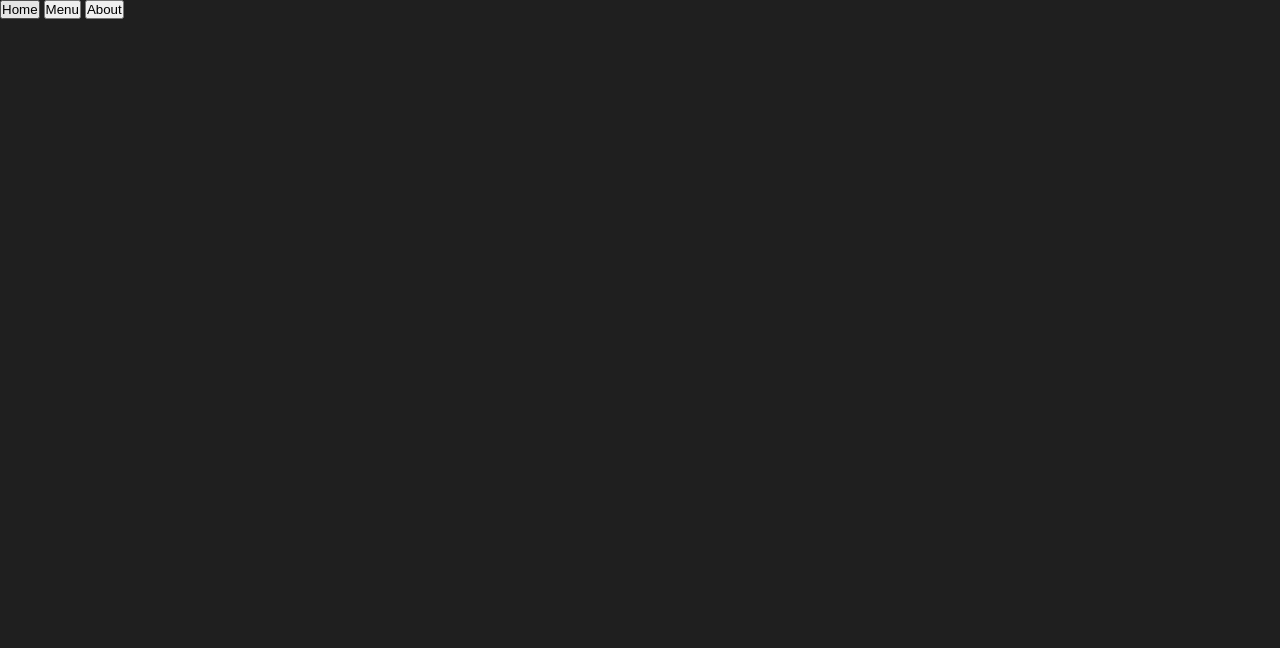
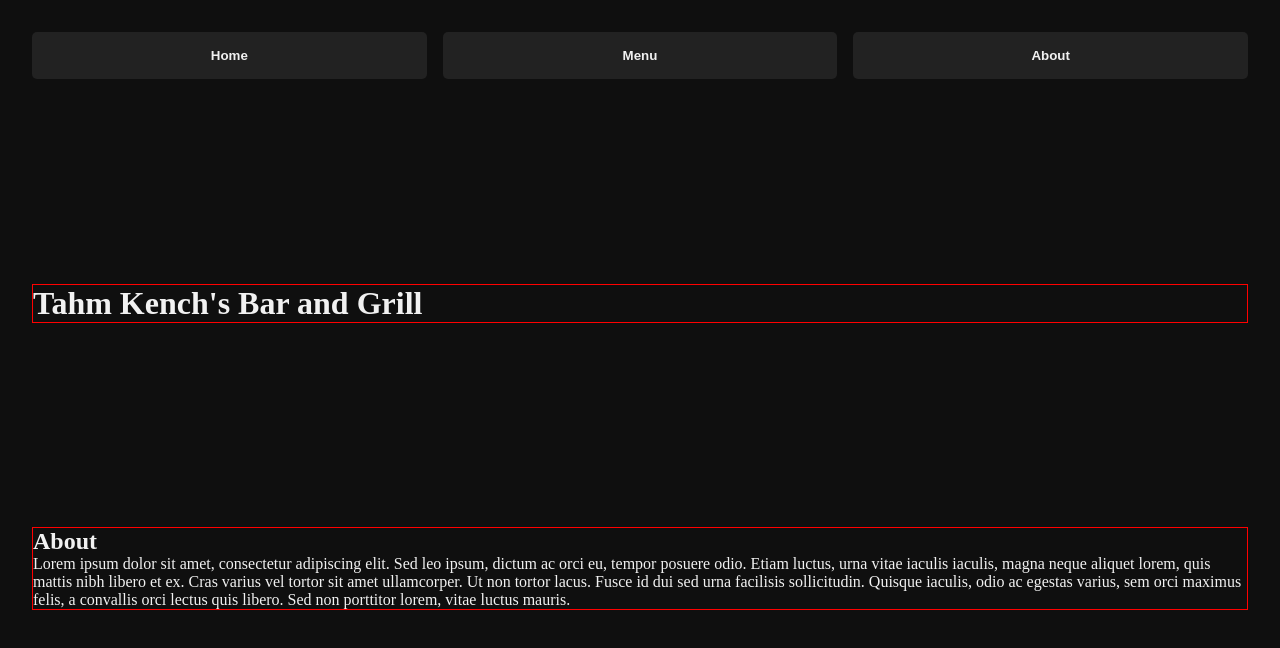
Before and after one commit to hsno68/restaurant-page, a website built with webpack: page src/template.html in a window 1280 px wide. Built offline with nearby package versions, Linux system fonts and the light colour scheme.

Commit message:
Create page load
Add classes to HTML for organization purpose.
Add CSS layout for page flow. Create logic for
page load; will refactor to map in future.

```diff
--- /dev/null
+++ b/src/homepage.js
@@ -0,0 +1,24 @@
+export default function pageLoad() {
+  const contentContainer = document.querySelector("div#content-container");
+
+  const pageContent = [
+    {
+      h1: "Tahm Kench's Bar and Grill",
+    },
+    {
+      h2: "About",
+      p: "Lorem ipsum dolor sit amet, consectetur adipiscing elit. Sed leo ipsum, dictum ac orci eu, tempor posuere odio. Etiam luctus, urna vitae iaculis iaculis, magna neque aliquet lorem, quis mattis nibh libero et ex. Cras varius vel tortor sit amet ullamcorper. Ut non tortor lacus. Fusce id dui sed urna facilisis sollicitudin. Quisque iaculis, odio ac egestas varius, sem orci maximus felis, a convallis orci lectus quis libero. Sed non porttitor lorem, vitae luctus mauris."
+    },
+  ];
+
+  pageContent.forEach((content) => {
+    const subContainer = document.createElement("div");
+    for (const HTMLtag in content) {
+      const htmlElement = document.createElement(HTMLtag);
+      htmlElement.textContent = content[HTMLtag];
+      subContainer.appendChild(htmlElement);
+    }
+    subContainer.classList.add("subContainer");
+    contentContainer.appendChild(subContainer);
+  });
+}
--- a/src/index.js
+++ b/src/index.js
@@ -1,3 +1,4 @@
 import "./styles.css";
+import pageLoad from "./homepage.js";
 
-console.log("Hello");
+pageLoad();
--- a/src/styles.css
+++ b/src/styles.css
@@ -6,6 +6,50 @@
   box-sizing: border-box;
 }
 
+:root {
+  --main-text-color: #f1f1f1;
+  --main-text-contrast: #303030;
+  --main-background-color: #0f0f0f;
+  --main-background-contrast: #222222;
+}
+
 body {
-  background-color: #1f1f1f;
+  height: 100vh;
+  color: var(--main-text-color);
+  background-color: var(--main-background-color);
+  display: flex;
+  justify-content: center;
+  padding: 2rem;
 }
+
+nav {
+  display: flex;
+  gap: 1rem;
+}
+
+nav button {
+  flex: 1;
+  color: var(--main-text-color);
+  background-color: var(--main-background-contrast);
+  font-weight: bold;
+  padding: 1rem 1.5rem;
+  border: none;
+  border-radius: 5px;
+  transition: background-color 0.2s ease-in-out;
+}
+
+nav button:hover {
+  cursor: pointer;
+  background-color: var(--main-text-contrast);
+}
+
+#content-container {
+  height: 100%;
+  display: flex;
+  flex-direction: column;
+  justify-content: space-evenly;
+}
+
+#content-container > .subContainer {
+  border: 1px solid red;
+}
--- a/src/template.html
+++ b/src/template.html
@@ -6,6 +6,7 @@
   <title>Restaurant Page</title>
 </head>
 <body>
+  <div class="body-container">
     <header>
       <nav>
         <button type="button">Home</button>
@@ -13,6 +14,7 @@
         <button type="button">About</button>
       </nav>
     </header>
-  <div id="content"></div>
+    <div id="content-container"></div>
+  </div>
 </body>
 </html>
```
Lines whose indentation alone changed are shown as unchanged.
